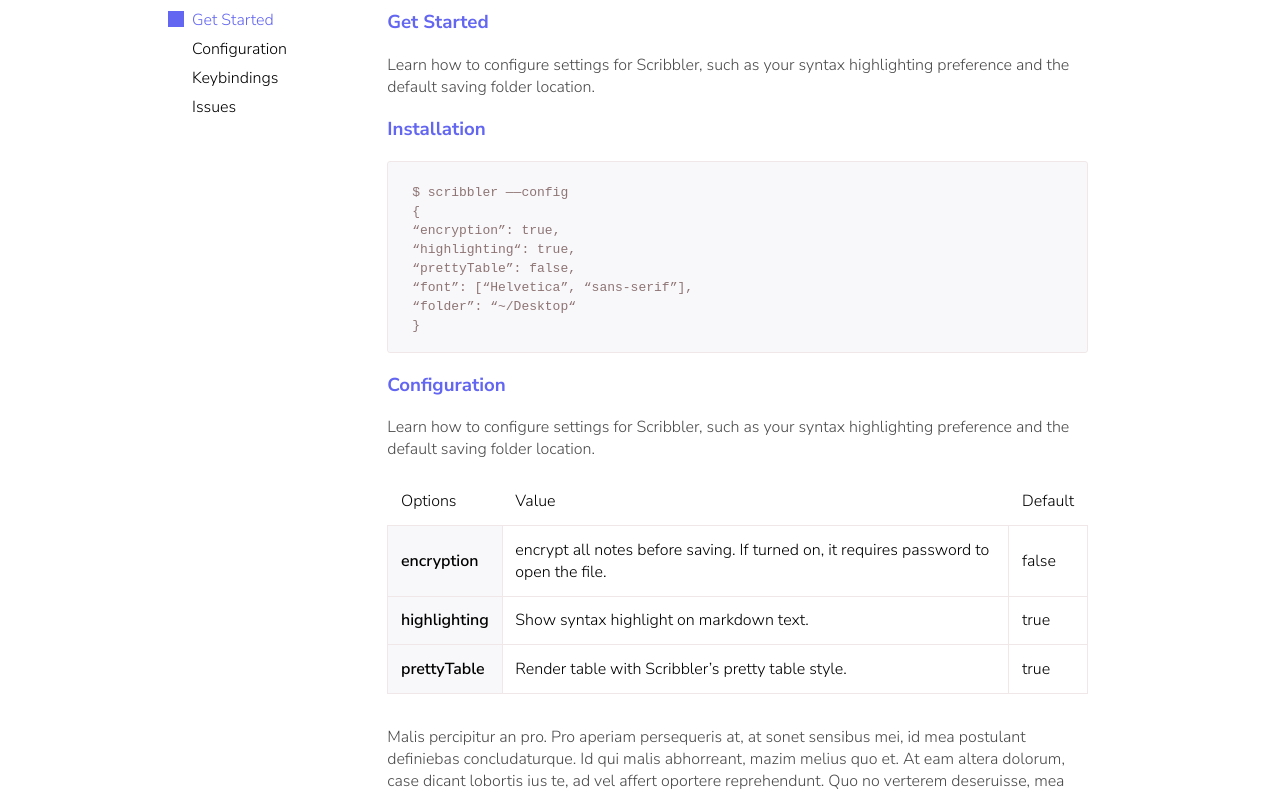
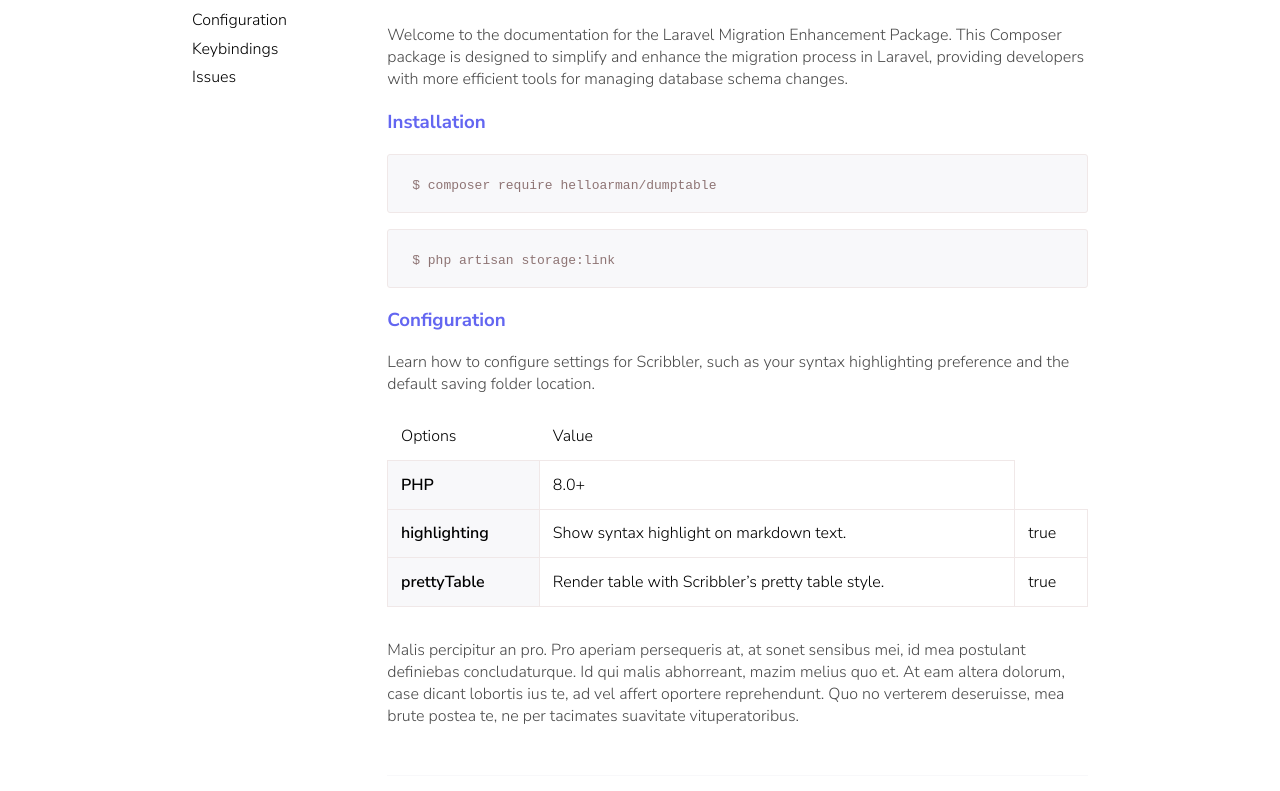
Before and after one commit to helloarman/dumptable, a plain HTML site: page doc.html in a window 1280 px wide. Shown: the part 110-901 px from the top of the page. Drawn offline with nearby package versions, Linux system fonts and the light colour scheme.

Commit message:
chore: updated doc

```diff
--- a/doc.html
+++ b/doc.html
@@ -14,10 +14,10 @@
   <body>
     <div class="doc__bg"></div>
     <nav class="header">
-      <h1 class="logo">Dumptable <span class="logo__thin">Doc</span></h1>
+      <h1 class="logo">Dumptable</h1>
       <ul class="menu">
         <div class="menu__item toggle"><span></span></div>
-        <li class="menu__item"><a href="" class="link link--dark"><i class="fa fa-github"></i> Github</a></li>
+        <li class="menu__item"><a href="https://github.com/helloarman/dumptable" class="link link--dark" target="_blank"><i class="fa fa-github"></i> Github</a></li>
         <li class="menu__item"><a href="index.html" class="link link--dark"><i class="fa fa-home"></i> Home</a></li>
       </ul>
     </nav>
@@ -33,19 +33,17 @@
       <article class="doc__content">
         <section class="js-section">
           <h3 class="section__title">Get Started</h3>
-          <p>Learn how to configure settings for Scribbler, such as your syntax highlighting preference and the default saving folder location.</p>
+          <p>Welcome to the documentation for the Laravel Migration Enhancement Package. This Composer package is designed to simplify and enhance the migration process in Laravel, providing developers with more efficient tools for managing database schema changes.</p>
           <h3 class="section__title">Installation</h3>
           <div class="code__block code__block--notabs">
             <pre class="code code--block">
               <code>
-                $ scribbler  ——config
-                  {
-                    “encryption”: true,
-                    “highlighting“: true,
-                    “prettyTable”: false,
-                    “font”: [“Helvetica”, “sans-serif”],
-                    “folder”: “~/Desktop“
-                  }
+                $  composer require helloarman/dumptable
+              </code>
+            </pre>
+            <pre class="code code--block">
+              <code>
+                $  php artisan storage:link
               </code>
             </pre>
           </div>
@@ -57,12 +55,10 @@
             <tr>
               <th>Options</th>
               <th>Value</th>
-              <th>Default</th>
             </tr>
             <tr>
-              <td>encryption</td>
-              <td>encrypt all notes before saving. If turned on, it requires password to open the file.</td>
-              <td>false</td>
+              <td>PHP</td>
+              <td>8.0+</td>
             </tr>
             <tr>
               <td>highlighting</td>
```
